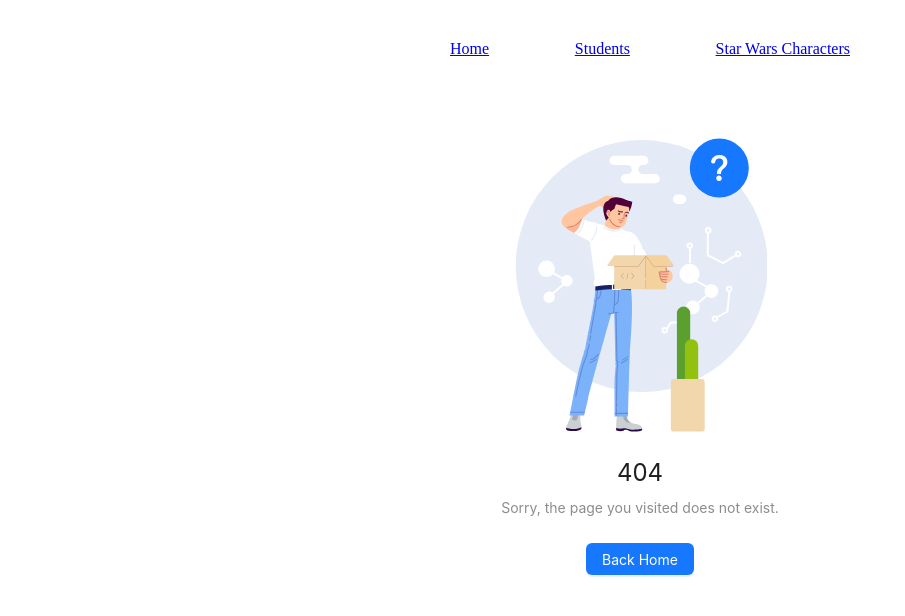
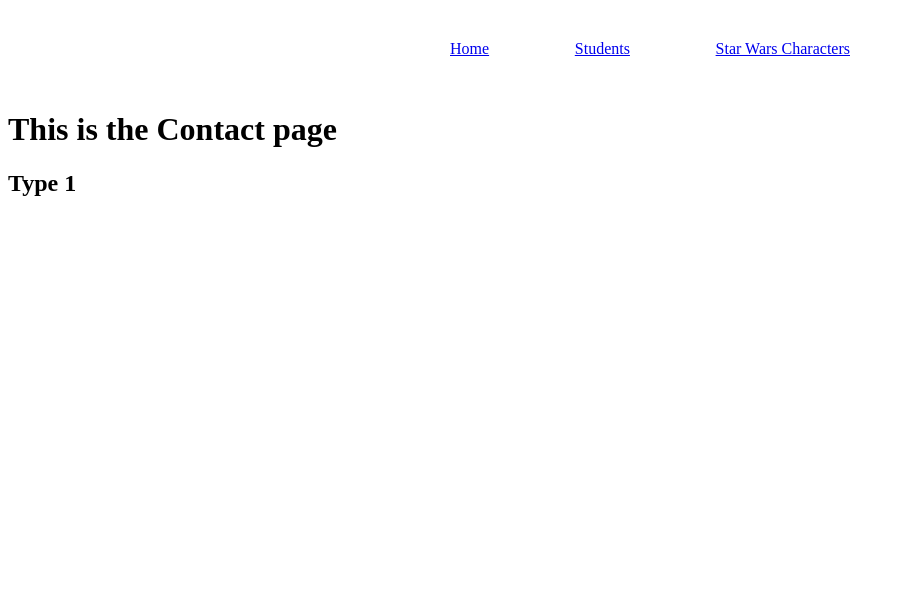
Before and after one commit to consor92/base-app-react, a React (Vite) app: page /contact/1 in a window 1280 px wide. Before the commit this address had no page. Shown: the top 616 px of the page, without its empty margins (0-905 px from the left). Built offline with nearby package versions, Linux system fonts and the light colour scheme.

Commit message:
Add contact and about page

```diff
--- a/src/App.jsx
+++ b/src/App.jsx
@@ -5,6 +5,8 @@ import Layout from './modules/Layout'
 import NotFound from './modules/NotFound'
 import SWCharacters from './modules/SWCharacters'
 import CharacterDetail from './modules/CharacterDetail'
+import Contact from './modules/Contact'
+import About from './modules/About'
 
 function App() {
   return (
@@ -18,6 +20,10 @@ function App() {
               <Route index element={<SWCharacters />} />
               <Route path=":id" element={<CharacterDetail />} />
             </Route>
+            <Route path="contact" element={<Contact />}>
+              <Route path=":type" element={<Contact />} />
+            </Route>
+            <Route path="about" element={<About />} />
             <Route path="*" element={<NotFound />} />
           </Route>
         </Routes>
--- /dev/null
+++ b/src/modules/About/index.jsx
@@ -0,0 +1,9 @@
+function About() {
+  return (
+    <div>
+      <h1>This is the About page</h1>
+    </div>
+  )
+}
+
+export default About
--- /dev/null
+++ b/src/modules/Contact/index.jsx
@@ -0,0 +1,14 @@
+import { useParams } from 'react-router-dom'
+
+function Contact() {
+  const { type } = useParams()
+
+  return (
+    <div>
+      <h1>This is the Contact page</h1>
+      {type && <h2>Type {type}</h2>}
+    </div>
+  )
+}
+
+export default Contact
```
